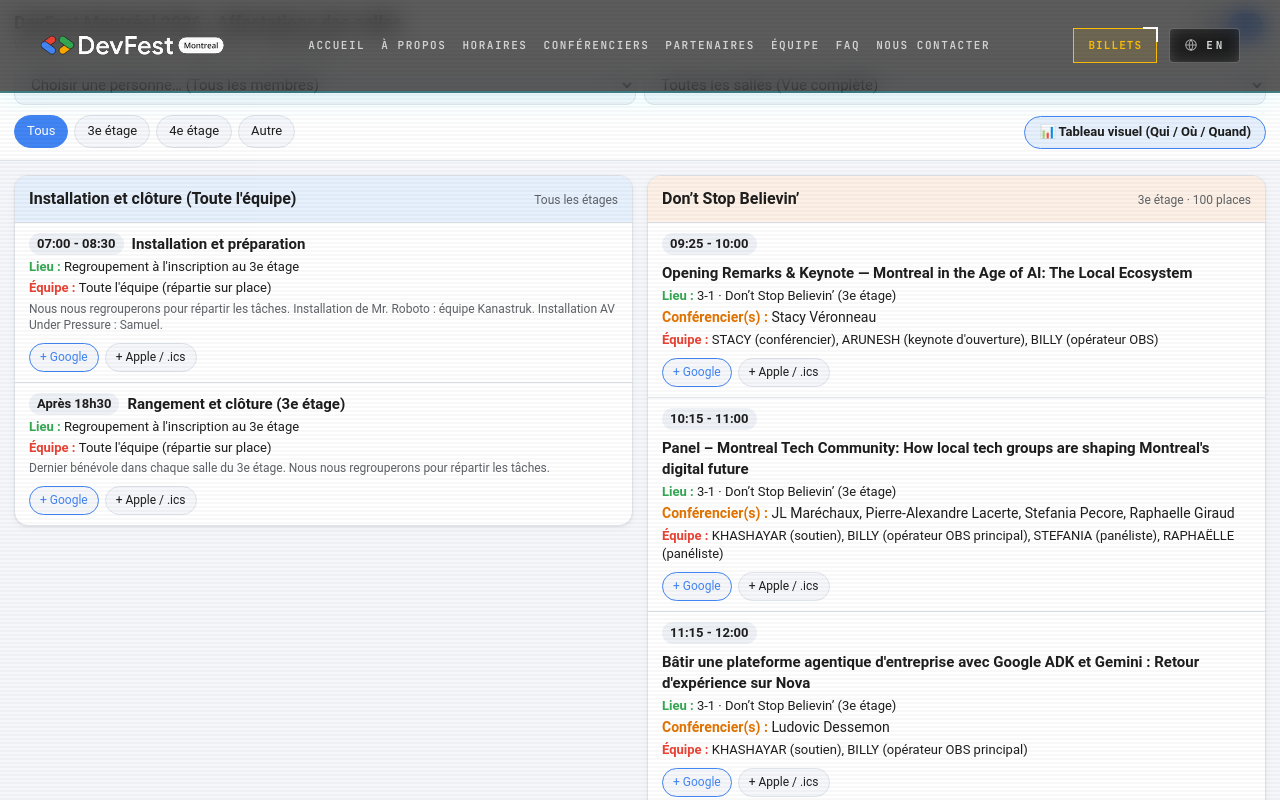
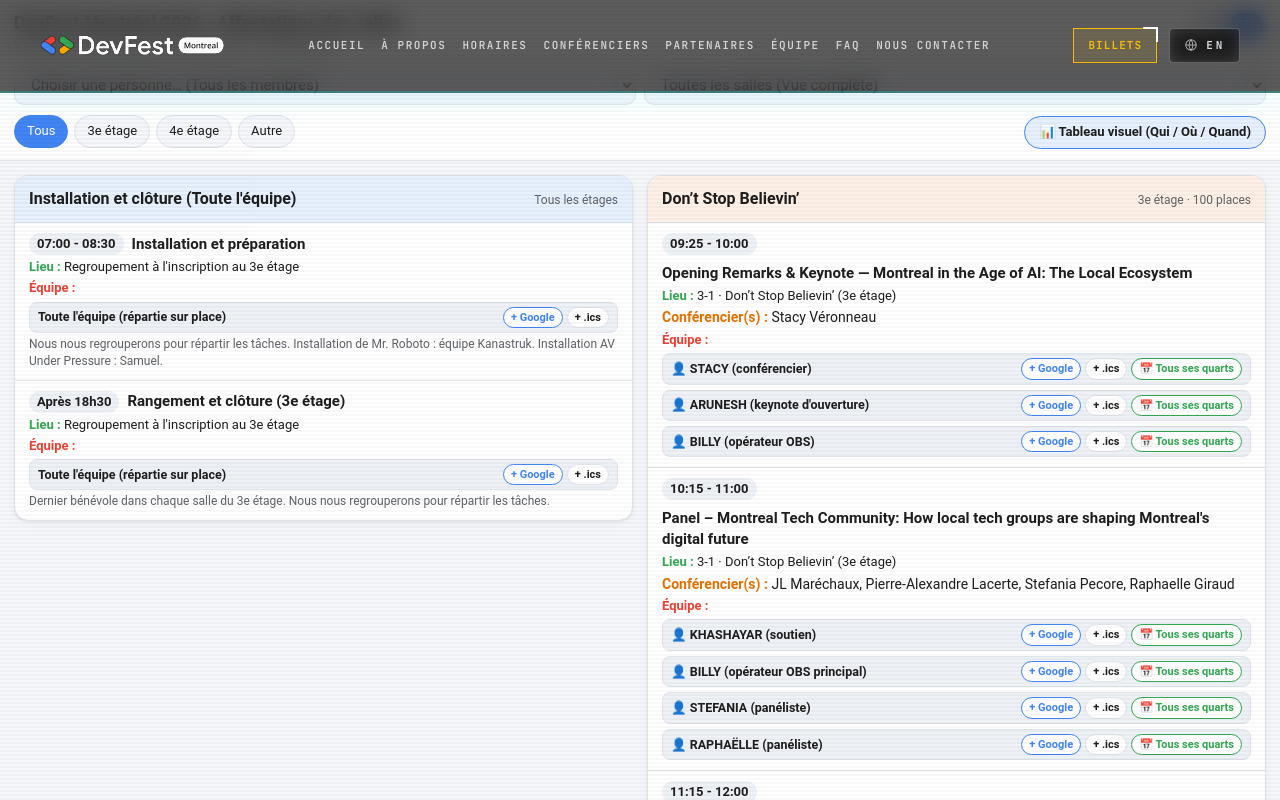
Before and after one commit to AndroidMontreal/DevFest2026, a Next.js app: page /fr/staff in a window 1280 px wide. Shown: the top 800 px of the page. Built offline with nearby package versions, Linux system fonts and the light colour scheme.

Commit message:
feat(staff): add inline per-person calendar buttons next to staff names

```diff
--- a/public/staff.html
+++ b/public/staff.html
@@ -245,6 +245,48 @@
   .cal-btn { font: inherit; font-size: 12px; padding: 5px 10px; border-radius: 999px; border: 1px solid var(--border); background: var(--bg); color: var(--text); text-decoration: none; cursor: pointer; }
   .cal-google { color: var(--blue); border-color: var(--blue); }
   .cal-apple { color: var(--text); }
+  .staff-person-list { display: flex; flex-direction: column; gap: 5px; margin-top: 4px; }
+  .staff-person-chip {
+    display: flex;
+    align-items: center;
+    justify-content: space-between;
+    gap: 8px;
+    flex-wrap: wrap;
+    padding: 4px 8px;
+    border-radius: 8px;
+    background: var(--pill);
+    border: 1px solid var(--border);
+    font-size: 12.5px;
+  }
+  .staff-person-name {
+    border: none;
+    background: transparent;
+    color: var(--text);
+    font: inherit;
+    font-weight: 700;
+    padding: 0;
+    cursor: pointer;
+    text-align: left;
+  }
+  .staff-person-name:hover { color: var(--blue); text-decoration: underline; }
+  .staff-person-label { font-weight: 600; color: var(--text); }
+  .staff-person-cal { display: inline-flex; align-items: center; gap: 4px; flex-wrap: wrap; }
+  .staff-mini-cal-btn {
+    font: inherit;
+    font-size: 11px;
+    font-weight: 600;
+    padding: 2px 7px;
+    border-radius: 999px;
+    border: 1px solid var(--border);
+    background: var(--surface);
+    color: var(--text);
+    text-decoration: none;
+    cursor: pointer;
+    white-space: nowrap;
+  }
+  .staff-mini-cal-btn.google { color: var(--blue); border-color: var(--blue); }
+  .staff-mini-cal-btn.all-ics { color: var(--green); border-color: var(--green); }
+  .staff-mini-cal-btn:hover { filter: brightness(0.95); }
   .hidden { display: none !important; }
   .empty { padding: 30px 16px; text-align: center; color: var(--muted); grid-column: 1 / -1; }
   footer { color: var(--muted); font-size: 12px; text-align: center; padding: 10px 0 max(16px, env(safe-area-inset-bottom)); }
@@ -612,10 +654,29 @@ function esc(s) {
   return String(s).replace(/[&<>"']/g, c => ({"&":"&amp;","<":"&lt;",">":"&gt;",'"':"&quot;","'":"&#39;"}[c]));
 }
 
-function staffHtml(s) {
+function staffHtml(it, roomName) {
+  const s = it.staff;
   if (!s) return "";
   if (s === "Not staffed") return '<span class="unstaffed">' + (locale === "fr" ? "Sans bénévole" : "Not staffed") + '</span>';
-  return esc(localizeStaff(s));
+  const segments = s.split(/,(?![^(]*\))/).map(p => p.trim()).filter(Boolean);
+  return '<div class="staff-person-list">' + segments.map(raw => {
+    const baseName = raw.replace(/\(.*?\)/g, "").trim().toUpperCase();
+    const isIndividual = Boolean(baseName) && !SKIP_NAME.test(baseName);
+    const ev = eventFields(it, roomName, isIndividual ? baseName : undefined);
+    const nameEl = isIndividual
+      ? '<button type="button" class="staff-person-name" data-filter-staff="' + esc(baseName) + '" title="' + esc(locale === "fr" ? "Filtrer par " + baseName : "Filter schedule by " + baseName) + '">👤 ' + esc(localizeStaff(raw)) + '</button>'
+      : '<span class="staff-person-label">' + esc(localizeStaff(raw)) + '</span>';
+    const calEl = ev
+      ? '<div class="staff-person-cal">' +
+          '<a class="staff-mini-cal-btn google" target="_blank" rel="noopener" href="' + esc(googleHref(ev)) + '">+ Google</a>' +
+          '<button type="button" class="staff-mini-cal-btn cal-apple" data-title="' + esc(ev.title) + '" data-start="' + ev.start + '" data-end="' + ev.end + '" data-location="' + esc(ev.location) + '" data-details="' + esc(ev.details) + '">+ .ics</button>' +
+          (isIndividual
+            ? '<button type="button" class="staff-mini-cal-btn all-ics" data-all-ics="' + esc(baseName) + '">' + (locale === "fr" ? "📅 Tous ses quarts" : "📅 All shifts") + '</button>'
+            : '') +
+        '</div>'
+      : '';
+    return '<div class="staff-person-chip">' + nameEl + calEl + '</div>';
+  }).join("") + '</div>';
 }
 
 function parseRange(t) {
@@ -629,10 +690,10 @@ function utcStamp(h, mi) {
   return d.toISOString().replace(/[-:]/g, "").replace(/\.\d{3}Z$/, "Z");
 }
 const CAL_LOCATION = "Espace Ax.c, 800 Rue du Square-Victoria, Montréal, QC";
-function eventFields(it, roomName) {
+function eventFields(it, roomName, staffOverride) {
   const r = parseRange(it.time);
   if (!r) return null;
-  const activeStaff = staffSelect.value !== "all" ? staffSelect.value.toUpperCase() : "";
+  const activeStaff = staffOverride ? staffOverride.toUpperCase() : (staffSelect.value !== "all" ? staffSelect.value.toUpperCase() : "");
   const prefix = activeStaff ? "[DevFest Staff · " + activeStaff + "] " : "";
   const locRoom = localizeRoomName(roomName);
   const title = prefix + (localizeSession(it.session) || (locale === "fr" ? "Quart" : "Shift")) + " — " + locRoom;
@@ -648,6 +709,22 @@ function eventFields(it, roomName) {
     location: CAL_LOCATION + " · " + locRoom,
     details
   };
+}
+function downloadAllForStaff(staffName) {
+  const upper = staffName.toUpperCase();
+  const list = [];
+  rooms.forEach(room => {
+    room.items.forEach(it => {
+      if (matchesStaff(it.staff, upper)) list.push({ room, it });
+    });
+  });
+  list.sort((a, b) => startMin(a.it.time) - startMin(b.it.time));
+  const events = [];
+  list.forEach(({ room, it }) => {
+    const ev = eventFields(it, room.name, upper);
+    if (ev) events.push(ev);
+  });
+  if (events.length) downloadIcs(events, "DevFest-2026-Shifts-" + upper);
 }
 function googleHref(f) {
   return "https://calendar.google.com/calendar/render?action=TEMPLATE" +
@@ -767,7 +844,7 @@ function render() {
                   (it.speaker ? '<div class="notes">' + (locale === "fr" ? "Conf. : " : "Speaker: ") + esc(localizeSpeaker(it.speaker)) + '</div>' : '') +
                   (it.notes ? '<div class="notes">' + esc(localizeNotes(it.notes)) + '</div>' : '') +
                 '</td>' +
-                '<td>' + (it.staff ? staffHtml(it.staff) : '<span class="notes">—</span>') + '</td>' +
+                '<td>' + (it.staff ? staffHtml(it, room.name) : '<span class="notes">—</span>') + '</td>' +
               '</tr>'
             ).join("") +
           '</tbody>' +
@@ -799,9 +876,9 @@ function render() {
           (it.session ? '<div class="role">' + esc(localizeSession(it.session)) + '</div>' : '') +
           '<div class="loc"><strong class="loc-lbl">' + (locale === "fr" ? "Lieu : " : "Location: ") + '</strong>' + esc(localizeItemLocation(room)) + '</div>' +
           (it.speaker ? '<div class="speaker"><strong class="spk-lbl">' + (locale === "fr" ? "Conférencier(s) : " : "Speaker(s): ") + '</strong>' + esc(localizeSpeaker(it.speaker)) + '</div>' : '') +
-          (it.staff ? '<div class="staff"><span class="staff-val">' + (locale === "fr" ? "Équipe : " : "Staff: ") + '</span>' + staffHtml(it.staff) + '</div>' : '') +
+          (it.staff ? '<div class="staff"><span class="staff-val">' + (locale === "fr" ? "Équipe : " : "Staff: ") + '</span>' + staffHtml(it, room.name) + '</div>' : '') +
           (it.notes ? '<div class="notes">' + esc(localizeNotes(it.notes)) + '</div>' : '') +
-          calButtons(it, room.name) +
+          ((!it.staff || it.staff === "Not staffed") ? calButtons(it, room.name) : '') +
         '</div>'
       ).join("") : '<div class="empty">' + (locale === "fr" ? "Aucun élément." : "No items.") + '</div>');
     grid.appendChild(sec);
@@ -824,9 +901,9 @@ function render() {
             (it.session ? '<span class="session">' + esc(localizeSession(it.session)) + '</span>' : '') + '</div>' +
             '<div class="loc"><strong class="loc-lbl">' + (locale === "fr" ? "Lieu : " : "Location: ") + '</strong>' + esc(localizeItemLocation(room)) + '</div>' +
             (it.speaker ? '<div class="speaker"><strong class="spk-lbl">' + (locale === "fr" ? "Conférencier(s) : " : "Speaker(s): ") + '</strong>' + esc(localizeSpeaker(it.speaker)) + '</div>' : '') +
-            (it.staff ? '<div class="staff"><span class="staff-val">' + (locale === "fr" ? "Équipe : " : "Staff: ") + '</span>' + staffHtml(it.staff) + '</div>' : '') +
+            (it.staff ? '<div class="staff"><span class="staff-val">' + (locale === "fr" ? "Équipe : " : "Staff: ") + '</span>' + staffHtml(it, room.name) + '</div>' : '') +
             (it.notes ? '<div class="notes">' + esc(localizeNotes(it.notes)) + '</div>' : '') +
-            calButtons(it, room.name) +
+            ((!it.staff || it.staff === "Not staffed") ? calButtons(it, room.name) : '') +
           '</div>'
         ).join("");
       grid.appendChild(sec);
@@ -866,6 +943,17 @@ document.querySelectorAll(".lang-btn").forEach(btn => {
 });
 
 grid.addEventListener("click", (e) => {
+  const filterBtn = e.target.closest && e.target.closest("[data-filter-staff]");
+  if (filterBtn) {
+    staffSelect.value = filterBtn.dataset.filterStaff;
+    render();
+    return;
+  }
+  const allIcsBtn = e.target.closest && e.target.closest("[data-all-ics]");
+  if (allIcsBtn) {
+    downloadAllForStaff(allIcsBtn.dataset.allIcs);
+    return;
+  }
   const b = e.target.closest && e.target.closest(".cal-apple");
   if (!b) return;
   downloadIcs({
--- a/src/components/staff/staff-assignments-view.tsx
+++ b/src/components/staff/staff-assignments-view.tsx
@@ -1435,6 +1435,126 @@ export function StaffAssignmentsView({
     return events;
   }, [filteredRooms, personScheduleItems, selectedStaff, locale]);
 
+  const downloadAllForStaff = (staffName: string) => {
+    const upper = staffName.toUpperCase();
+    const allMatching: ShiftItem[] = [];
+    rooms.forEach((r) => {
+      r.items.forEach((it) => {
+        if (matchesStaff(it.staff, upper)) {
+          allMatching.push(it);
+        }
+      });
+    });
+    allMatching.sort((a, b) => startMin(a.time) - startMin(b.time));
+    const events: CalendarEventFields[] = [];
+    allMatching.forEach((it) => {
+      const ev = buildEventFields(it, upper, locale);
+      if (ev) events.push(ev);
+    });
+    if (events.length > 0) {
+      downloadIcs(events, `DevFest-2026-Shifts-${upper}`);
+    }
+  };
+
+  const renderStaffBadges = (it: ShiftItem) => {
+    if (!it.staff) return null;
+    if (it.staff === 'Not staffed') {
+      return (
+        <span className="unstaffed">
+          {isFr ? 'Sans bénévole' : 'Not staffed'}
+        </span>
+      );
+    }
+
+    const segments = it.staff
+      .split(/,(?![^(]*\))/)
+      .map((s) => s.trim())
+      .filter(Boolean);
+
+    return (
+      <div className="staff-person-list">
+        {segments.map((raw, segIdx) => {
+          const baseName = raw
+            .replace(/\(.*?\)/g, '')
+            .trim()
+            .toUpperCase();
+          const isIndividual = Boolean(baseName) && !SKIP_NAME.test(baseName);
+          const ev = buildEventFields(
+            it,
+            isIndividual ? baseName : selectedStaff,
+            locale,
+          );
+          return (
+            <div key={`${raw}-${segIdx}`} className="staff-person-chip">
+              {isIndividual ? (
+                <button
+                  type="button"
+                  className="staff-person-name"
+                  onClick={() => setSelectedStaff(baseName)}
+                  title={
+                    isFr
+                      ? `Filtrer par ${baseName}`
+                      : `Filter schedule by ${baseName}`
+                  }
+                >
+                  👤 {localizeStaff(raw, locale)}
+                </button>
+              ) : (
+                <span className="staff-person-label">
+                  {localizeStaff(raw, locale)}
+                </span>
+              )}
+
+              {ev && (
+                <div className="staff-person-cal">
+                  <a
+                    className="staff-mini-cal-btn google"
+                    target="_blank"
+                    rel="noopener noreferrer"
+                    href={googleHref(ev)}
+                    title={
+                      isFr
+                        ? 'Ajouter ce quart à Google Agenda'
+                        : 'Add this shift to Google Calendar'
+                    }
+                  >
+                    + Google
+                  </a>
+                  <button
+                    type="button"
+                    className="staff-mini-cal-btn"
+                    onClick={() => downloadIcs(ev, ev.title)}
+                    title={
+                      isFr
+                        ? 'Télécharger ce quart (.ics / Apple)'
+                        : 'Download this shift (.ics / Apple)'
+                    }
+                  >
+                    + .ics
+                  </button>
+                  {isIndividual && (
+                    <button
+                      type="button"
+                      className="staff-mini-cal-btn all-ics"
+                      onClick={() => downloadAllForStaff(baseName)}
+                      title={
+                        isFr
+                          ? `Télécharger tous les quarts de ${baseName} (.ics)`
+                          : `Download all shifts for ${baseName} (.ics)`
+                      }
+                    >
+                      {isFr ? '📅 Tous ses quarts' : '📅 All shifts'}
+                    </button>
+                  )}
+                </div>
+              )}
+            </div>
+          );
+        })}
+      </div>
+    );
+  };
+
   return (
     <div className="staff-page-root">
       <style>{`
@@ -1675,6 +1795,72 @@ export function StaffAssignmentsView({
           cursor: pointer;
         }
         .staff-cal-google { color: var(--blue); border-color: var(--blue); }
+        .staff-person-list {
+          display: flex;
+          flex-direction: column;
+          gap: 5px;
+          margin-top: 4px;
+        }
+        .staff-person-chip {
+          display: flex;
+          align-items: center;
+          justify-content: space-between;
+          gap: 8px;
+          flex-wrap: wrap;
+          padding: 4px 8px;
+          border-radius: 8px;
+          background: var(--pill);
+          border: 1px solid var(--border);
+          font-size: 12.5px;
+        }
+        .staff-person-name {
+          border: none;
+          background: transparent;
+          color: var(--text);
+          font: inherit;
+          font-weight: 700;
+          padding: 0;
+          cursor: pointer;
+          text-align: left;
+        }
+        .staff-person-name:hover {
+          color: var(--blue);
+          text-decoration: underline;
+        }
+        .staff-person-label {
+          font-weight: 600;
+          color: var(--text);
+        }
+        .staff-person-cal {
+          display: inline-flex;
+          align-items: center;
+          gap: 4px;
+          flex-wrap: wrap;
+        }
+        .staff-mini-cal-btn {
+          font: inherit;
+          font-size: 11px;
+          font-weight: 600;
+          padding: 2px 7px;
+          border-radius: 999px;
+          border: 1px solid var(--border);
+          background: var(--surface);
+          color: var(--text);
+          text-decoration: none;
+          cursor: pointer;
+          white-space: nowrap;
+        }
+        .staff-mini-cal-btn.google {
+          color: var(--blue);
+          border-color: var(--blue);
+        }
+        .staff-mini-cal-btn.all-ics {
+          color: var(--green);
+          border-color: var(--green);
+        }
+        .staff-mini-cal-btn:hover {
+          filter: brightness(0.95);
+        }
         .staff-empty { padding: 30px 16px; text-align: center; color: var(--muted); grid-column: 1 / -1; }
         .staff-table-wrap {
           background: var(--surface);
@@ -1933,15 +2119,7 @@ export function StaffAssignmentsView({
                         </td>
                         <td>
                           {it.staff ? (
-                            it.staff === 'Not staffed' ? (
-                              <span className="unstaffed">
-                                {isFr ? 'Sans bénévole' : 'Not staffed'}
-                              </span>
-                            ) : (
-                              <span className="staff-line">
-                                {localizeStaff(it.staff, locale)}
-                              </span>
-                            )
+                            renderStaffBadges(it)
                           ) : (
                             <span className="staff-notes">—</span>
                           )}
@@ -2009,13 +2187,7 @@ export function StaffAssignmentsView({
                         <span className="staff-val">
                           {isFr ? 'Équipe : ' : 'Staff: '}
                         </span>
-                        {it.staff === 'Not staffed' ? (
-                          <span className="unstaffed">
-                            {isFr ? 'Sans bénévole' : 'Not staffed'}
-                          </span>
-                        ) : (
-                          localizeStaff(it.staff, locale)
-                        )}
+                        {renderStaffBadges(it)}
                       </div>
                     )}
 
@@ -2025,7 +2197,7 @@ export function StaffAssignmentsView({
                       </div>
                     )}
 
-                    {ev && (
+                    {!it.staff && ev && (
                       <div className="staff-cal">
                         <a
                           className="staff-cal-btn staff-cal-google"
@@ -2109,13 +2281,7 @@ export function StaffAssignmentsView({
                           <span className="staff-val">
                             {isFr ? 'Équipe : ' : 'Staff: '}
                           </span>
-                          {it.staff === 'Not staffed' ? (
-                            <span className="unstaffed">
-                              {isFr ? 'Sans bénévole' : 'Not staffed'}
-                            </span>
-                          ) : (
-                            localizeStaff(it.staff, locale)
-                          )}
+                          {renderStaffBadges(it)}
                         </div>
                       )}
 
@@ -2125,7 +2291,7 @@ export function StaffAssignmentsView({
                         </div>
                       )}
 
-                      {ev && (
+                      {(!it.staff || it.staff === 'Not staffed') && ev && (
                         <div className="staff-cal">
                           <a
                             className="staff-cal-btn staff-cal-google"
```
